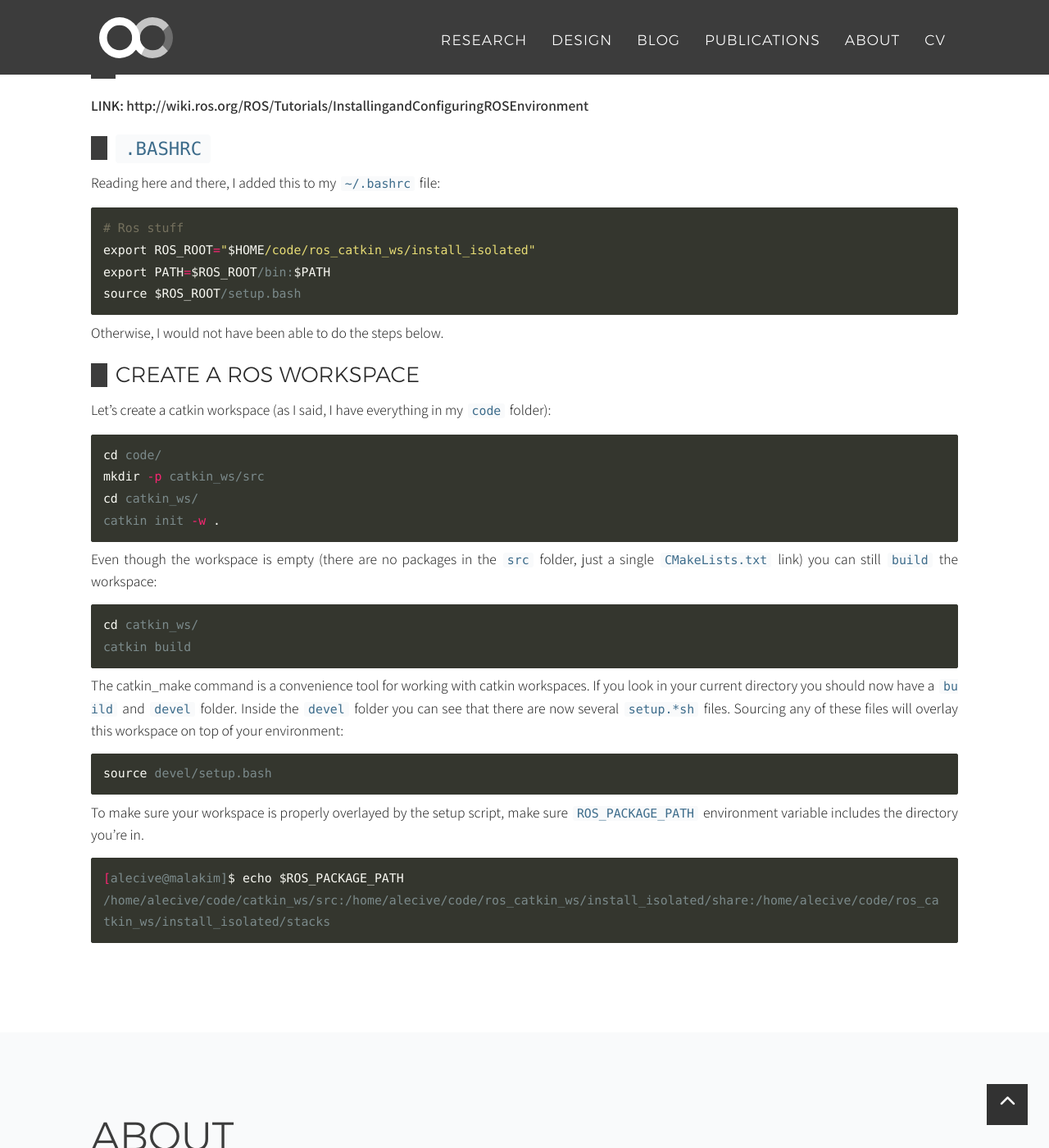
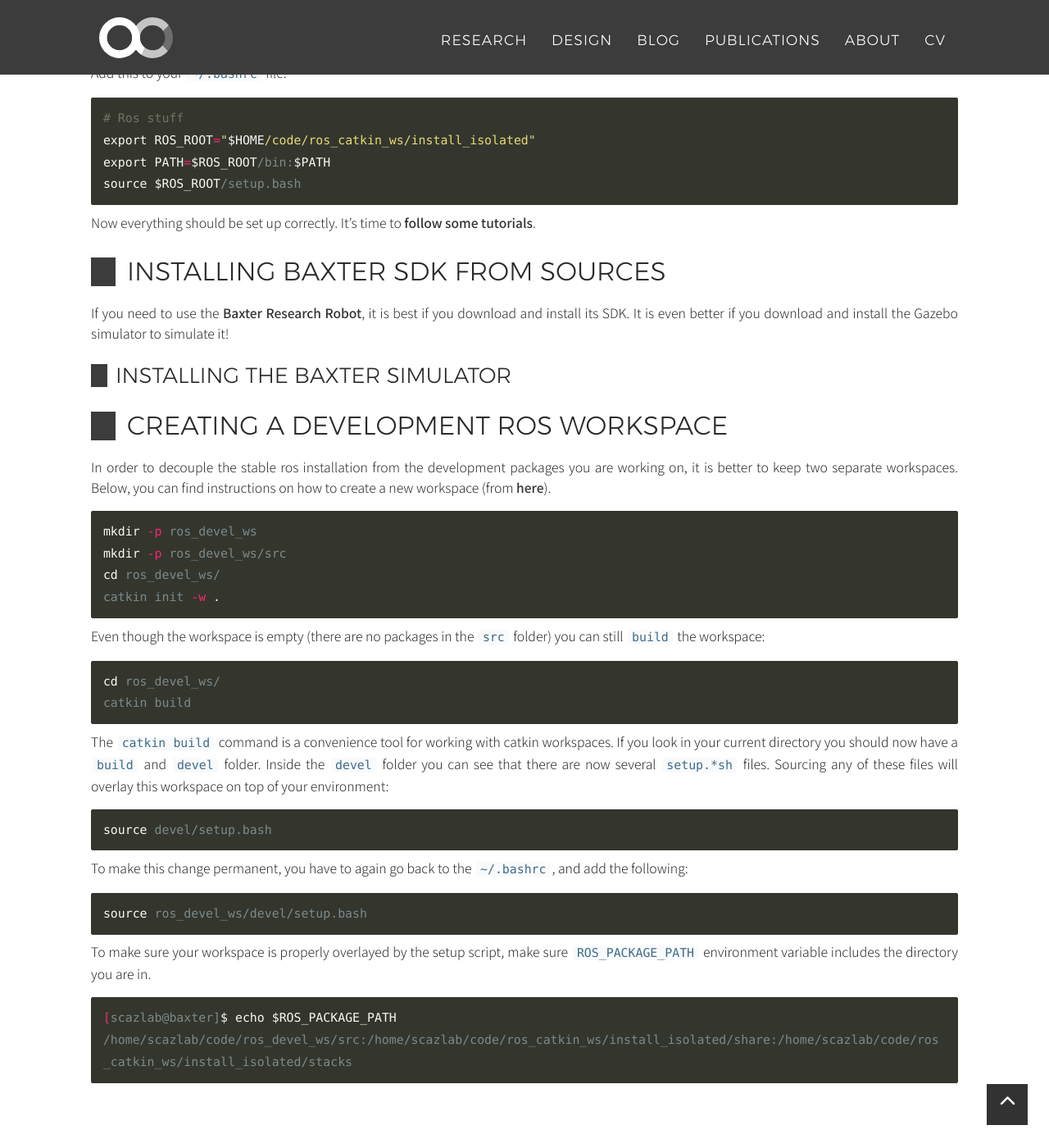
Before and after one commit to alecive/alecive.github.io, a Jekyll site: the page built from _posts/blog/2018-06-14-ROS-scazlab-installation.md, in a window 1280 px wide and 1400 px high, scrolled down 2730 px. Shown: the whole window at 82% size. Built offline with Jekyll 4.4.1, drawn with Linux system fonts in a browser that asks for light colours; nearby versions of some CDN libraries; some web fonts are replaced; some of the changed text lies outside the part shown.

Commit message:
[ROS] Renaming files, refactoring folders, updating ros installation instructions

```diff
--- a/_posts/blog/2015-11-12-ROS-naive-installation.md
+++ b/_posts/blog/2018-06-14-ROS-scazlab-installation.md
@@ -1,6 +1,6 @@
 ---
 title: How to install ROS indigo
-description: From a completely naive user's standpoint
+description: and live happily ever after
 tags: [blog,how to,tutorial,ros,installation,indigo,ubuntu,14.04,robotics,baxter,simulator]
 permalink: ros_installation.html
 ---
@@ -11,22 +11,23 @@
 * This line will be replaced by the ToC, excluding the "Contents" header
 {:toc}
 
-**Disclaimer:** although I've been doing robotics for years, I have **never** used ROS. These are the very first step I made in order to having a working `ros` environment on my laptop. As such, they should be taken as-they-are. They are mainly notes for myself in order to track down what I did and avoid doing the same errors.
+These guide is intended for students in the [Scazlab](http://scazlab.yale.edu). It is the most pain-free, future-proof way of installing `ros indigo` on a Ubuntu 14.04 machine. It is a collection of information from a variety of different sources, and the gist of it is that it will install `ROS` from sources in user space in order to avoid messing around with debian packages that are usually out-of-date and/or conflicting with more advanced features.s
 
 This page is going to be about ROS installation. For [a summary about the main ROS concepts and some useful command-line tools, go here]({% post_url blog/2016-02-08-ROS-concepts %}).
 
 # Installing ROS indigo from sources
 
-Why `ros indigo`? Because it is the same version that has been installed on the [Baxter robot](http://sdk.rethinkrobotics.com/wiki/Main_Page) I am going to use at the [Social Robotics Lab](http://scazlab.yale.edu/).
+Why `ros indigo`? Because it is the same version that has been installed on the [Baxter robot](http://sdk.rethinkrobotics.com/wiki/Main_Page) we are using at the [Social Robotics Lab](http://scazlab.yale.edu/).
 
-I decided to install from sources. I am used to that when I was working on [yarp](https://github.com/robotology/yarp), and it is the way to go if you want to have access to the source files and get a better idea of the middleware. I went [here](http://wiki.ros.org/indigo/Installation/Source), and I followed the instructions. Here is a summary of what I did.
+Why installing from sources? It is the way to go if you want to have access to the source files and get a better idea of the middleware. Below, there is a set of instructions, heavily inspired by [the official ros wiki](http://wiki.ros.org/indigo/Installation/Source).
 
 **NOTE**: [This page](http://sdk.rethinkrobotics.com/wiki/Workstation_Setup#Step_3:_Create_Baxter_Development_Workspace) provides a complete step-by-step guide on how to setup a workstation for the Baxter robot.
 
 ## Prerequisites
 
 ### Setup `sources.list`
-Installing `ros indigo` was not particularly difficult. First thing has been to setup my computer to accept software from `packages.ros.org`. I was lucky that `ros indigo` supports `trusty` (i.e. Ubuntu 14.04). I followed [this page](http://wiki.ros.org/indigo/Installation/Ubuntu#indigo.2BAC8-Installation.2BAC8-Sources.Setup_your_sources.list) (Section 1.2 and 1.3):
+
+Installing `ros indigo` is not particularly difficult. First thing is to setup the machine to accept software from `packages.ros.org`. According to [this page](http://wiki.ros.org/indigo/Installation/Ubuntu#indigo.2BAC8-Installation.2BAC8-Sources.Setup_your_sources.list) (Section 1.2 and 1.3):
 
 ~~~bash
 sudo sh -c 'echo "deb http://packages.ros.org/ros/ubuntu $(lsb_release -sc) main" > /etc/apt/sources.list.d/ros-latest.list'
@@ -50,7 +51,8 @@
 ~~~
 
 ## Building the `catkin` packages
-As far as I understood, `ros` devs have been moving away from `rosbuild` and started to used `catkin`. From [here](http://wiki.ros.org/catkin/conceptual_overview):
+
+`ros` moved away from `rosbuild` and started to used `catkin`. From [here](http://wiki.ros.org/catkin/conceptual_overview):
 
   > _"catkin combines CMake macros and Python scripts to provide some functionality on top of CMake's normal workflow. catkin was designed to be more conventional than rosbuild, allowing for better distribution of packages, better cross-compiling support, and better portability. catkin's workflow is very similar to CMake's but adds support for automatic 'find package' infrastructure and building multiple, dependent projects at the same time.
   The name catkin comes from the tail-shaped flower cluster found on willow trees -- a reference to Willow Garage where catkin was created."_
@@ -93,17 +95,11 @@
 ./src/catkin/bin/catkin_make_isolated --install -DCMAKE_BUILD_TYPE=Release
 ~~~
 
-**WARNING:** this took me loong time. I don't really remember how long, but I'd say one hour for the desktop-full install.
+**WARNING:** this takes a loong time. Go grab a coffee or enjoy your life.
 
-Now everything should be set up correctly. It's time to [follow some tutorials](http://wiki.ros.org/ROS/Tutorials).
+### `.bashrc`
 
-# Installing and Configuring Your ROS Environment
-
-**LINK:** [http://wiki.ros.org/ROS/Tutorials/InstallingandConfiguringROSEnvironment](http://wiki.ros.org/ROS/Tutorials/InstallingandConfiguringROSEnvironment)
-
-## `.bashrc`
-
-Reading here and there, I added this to my `~/.bashrc` file:
+Add this to your `~/.bashrc` file:
 
 ~~~bash
 # Ros stuff
@@ -112,34 +108,47 @@
 source $ROS_ROOT/setup.bash
 ~~~
 
-Otherwise, I would not have been able to do the steps below.
+Now everything should be set up correctly. It's time to [follow some tutorials](http://wiki.ros.org/ROS/Tutorials).
 
-## Create a ROS workspace
+# Installing Baxter SDK from sources
 
-Let's create a catkin workspace (as I said, I have everything in my `code` folder):
+If you need to use the [Baxter Research Robot](http://sdk.rethinkrobotics.com/wiki/Baxter_Setup), it is best if you download and install its SDK. It is even better if you download and install the Gazebo simulator to simulate it!
+
+## Installing the Baxter simulator
+
+# Creating a development ROS workspace
+
+In order to decouple the stable ros installation from the development packages you are working on, it is better to keep two separate workspaces. Below, you can find instructions on how to create a new workspace (from [here](http://wiki.ros.org/ROS/Tutorials/InstallingandConfiguringROSEnvironment)).
 
 ~~~bash
-cd code/
-mkdir -p catkin_ws/src
-cd catkin_ws/
+mkdir -p ros_devel_ws
+mkdir -p ros_devel_ws/src
+cd ros_devel_ws/
 catkin init -w .
 ~~~
 
-Even though the workspace is empty (there are no packages in the `src` folder, just a single `CMakeLists.txt` link) you can still `build` the workspace:
+Even though the workspace is empty (there are no packages in the `src` folder) you can still `build` the workspace:
+
 ~~~bash
-cd catkin_ws/
+cd ros_devel_ws/
 catkin build
 ~~~
 
-The catkin_make command is a convenience tool for working with catkin workspaces. If you look in your current directory you should now have a `build` and `devel` folder. Inside the `devel` folder you can see that there are now several `setup.*sh` files. Sourcing any of these files will overlay this workspace on top of your environment:
+The `catkin build` command is a convenience tool for working with catkin workspaces. If you look in your current directory you should now have a `build` and `devel` folder. Inside the `devel` folder you can see that there are now several `setup.*sh` files. Sourcing any of these files will overlay this workspace on top of your environment:
 
 ~~~bash
 source devel/setup.bash
 ~~~
 
-To make sure your workspace is properly overlayed by the setup script, make sure `ROS_PACKAGE_PATH` environment variable includes the directory you're in.
+To make this change permanent, you have to again go back to the `~/.bashrc`, and add the following:
 
 ~~~bash
-[alecive@malakim]$ echo $ROS_PACKAGE_PATH
-/home/alecive/code/catkin_ws/src:/home/alecive/code/ros_catkin_ws/install_isolated/share:/home/alecive/code/ros_catkin_ws/install_isolated/stacks
+source ros_devel_ws/devel/setup.bash
 ~~~
+
+To make sure your workspace is properly overlayed by the setup script, make sure `ROS_PACKAGE_PATH` environment variable includes the directory you are in.
+
+~~~bash
+[scazlab@baxter]$ echo $ROS_PACKAGE_PATH
+/home/scazlab/code/ros_devel_ws/src:/home/scazlab/code/ros_catkin_ws/install_isolated/share:/home/scazlab/code/ros_catkin_ws/install_isolated/stacks
+~~~
```
Also changed, not shown: _posts/blog/2016-02-08-ROS-concepts.md (+1 -1 lines).
